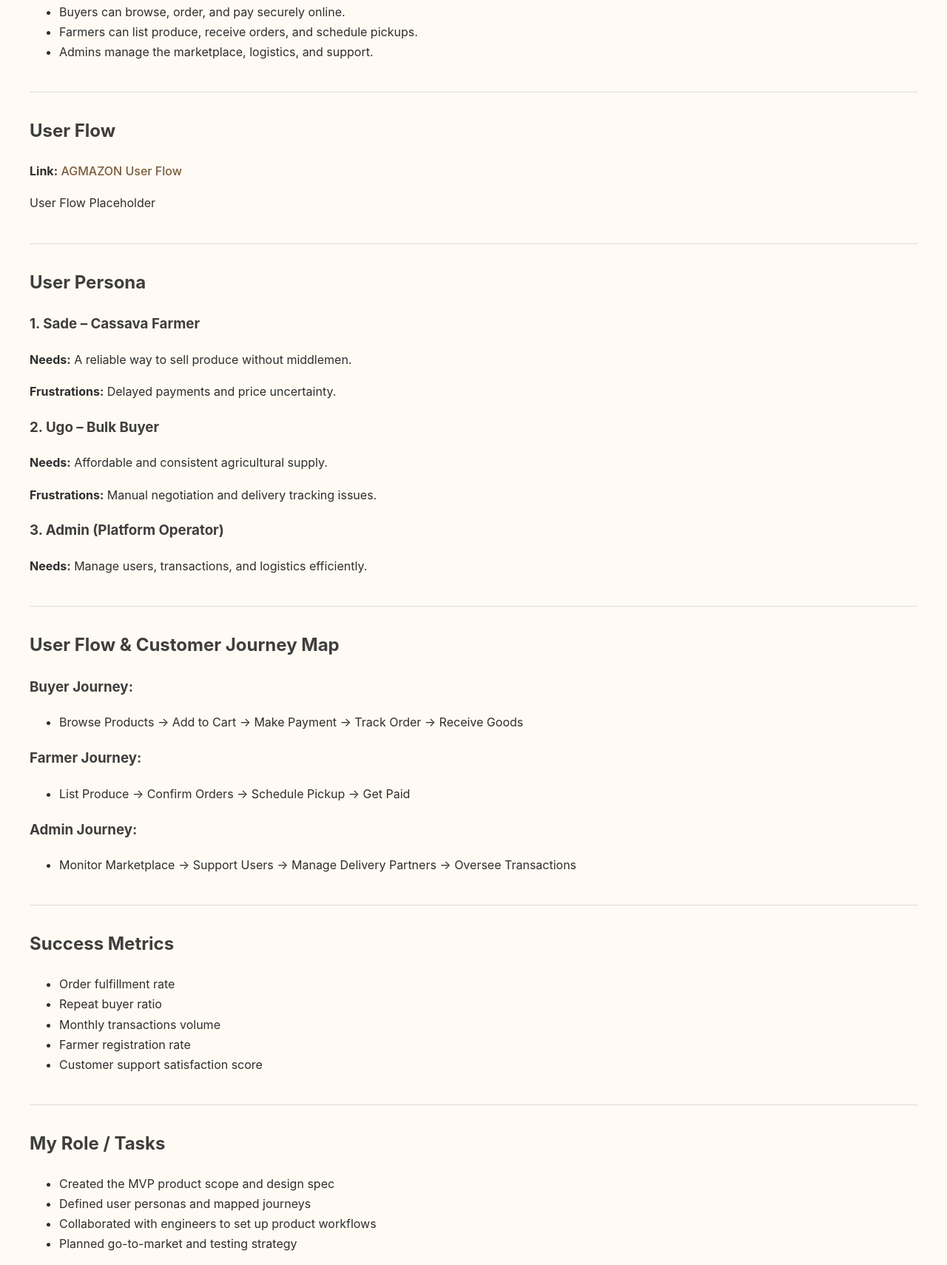
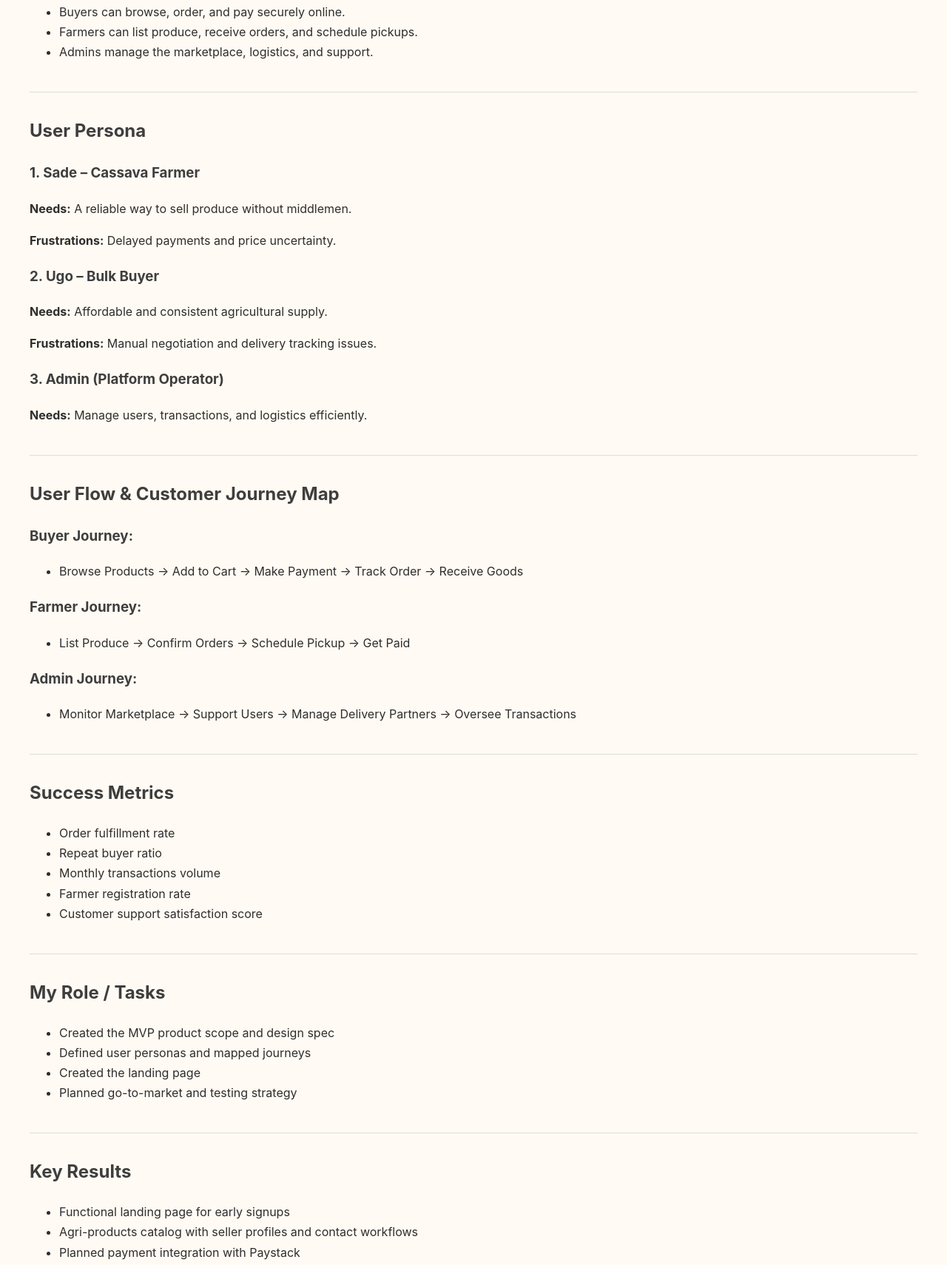
Before and after one commit to Visualize-god/Agmazon, a plain HTML site: page Project 3.html in a window 1280 px wide. Shown: the part 1038-2748 px from the top of the page at 74% size. Drawn offline with Linux system fonts and the light colour scheme.

Commit message:
My portfolio

```diff
--- a/Project 3.html
+++ b/Project 3.html
@@ -92,13 +92,7 @@
 
   <hr>
 
-  <div class="section">
-    <h2>User Flow</h2>
-    <p><strong>Link:</strong> <a href="#">AGMAZON User Flow</a></p>
-    <div class="placeholder-img">User Flow Placeholder</div>
-  </div>
 
-  <hr>
 
   <div class="section">
     <h2>User Persona</h2>
@@ -152,7 +146,7 @@
     <ul>
       <li>Created the MVP product scope and design spec</li>
       <li>Defined user personas and mapped journeys</li>
-      <li>Collaborated with engineers to set up product workflows</li>
+      <li>Created the landing page</li>
       <li>Planned go-to-market and testing strategy</li>
     </ul>
   </div>
@@ -174,7 +168,6 @@
     <h2>Key Learnings</h2>
     <ul>
       <li>Local trust is critical — partnerships with local cooperatives improve adoption</li>
-      <li>Clear UI/UX reduces support inquiries and drives usage</li>
       <li>Seller onboarding is key to building a supply-rich marketplace</li>
     </ul>
   </div>
```
Also changed, not shown: Project 2.html (+2 -2 lines).
